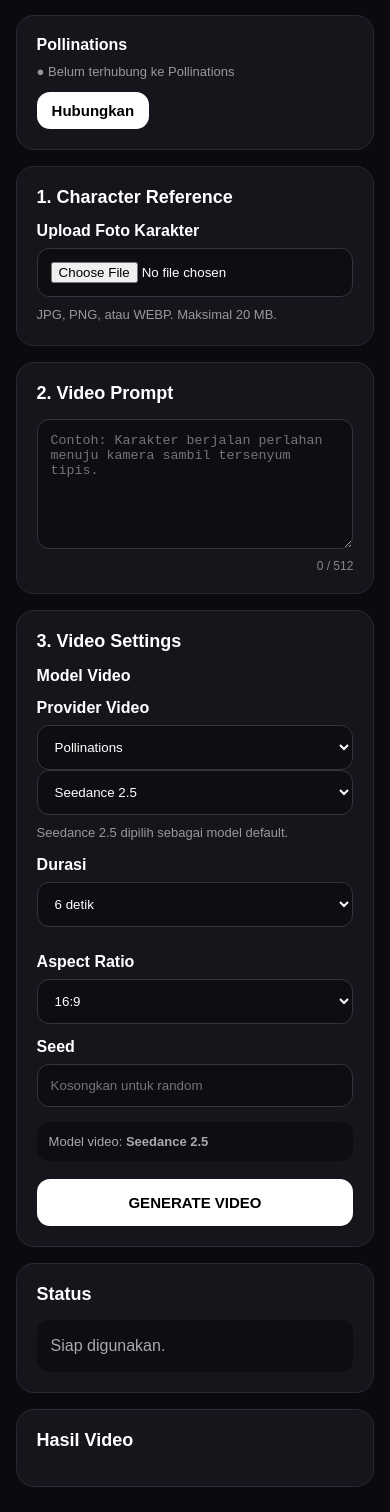
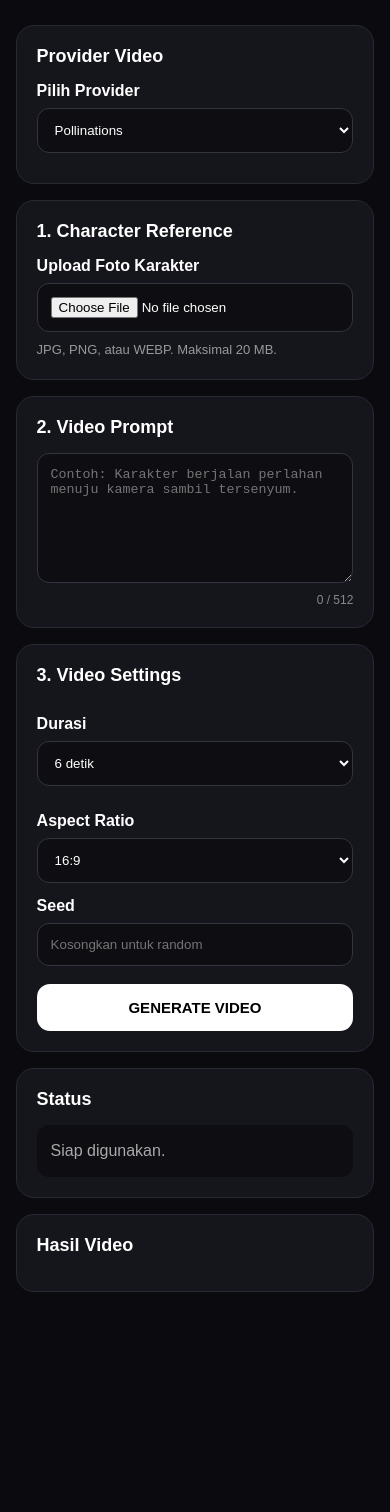
Before and after one commit to sugionoofficial/ai-video-tool, a website: page public/index.html in a window 390 px wide. Shown: the part 99-1611 px from the top of the page. After the commit the page ends 1426 px from the top, so only its background shows below. Drawn offline with Linux system fonts and the light colour scheme.

Commit message:
Update index.html

```diff
--- a/public/index.html
+++ b/public/index.html
@@ -53,8 +53,7 @@
       font-weight: bold;
     }
 
-    input[type="file"],
-    input[type="number"],
+    input,
     textarea,
     select {
       width: 100%;
@@ -69,6 +68,19 @@
     textarea {
       min-height: 130px;
       resize: vertical;
+    }
+
+    .grid {
+      display: grid;
+      grid-template-columns: 1fr 1fr;
+      gap: 12px;
+    }
+
+    .info {
+      color: #999;
+      font-size: 13px;
+      margin-top: 8px;
+      line-height: 1.5;
     }
 
     .counter {
@@ -86,19 +98,6 @@
       margin-top: 15px;
       background: #050507;
       display: none;
-    }
-
-    .info {
-      color: #999;
-      font-size: 13px;
-      margin-top: 8px;
-      line-height: 1.5;
-    }
-
-    .grid {
-      display: grid;
-      grid-template-columns: 1fr 1fr;
-      gap: 12px;
     }
 
     button {
@@ -170,20 +169,7 @@
       font-weight: bold;
     }
 
-    .native-output {
-      padding: 12px;
-      border-radius: 12px;
-      background: #0d0d12;
-      color: #aaa;
-      font-size: 13px;
-      margin-top: 15px;
-    }
-
     @media (max-width: 600px) {
-      .container {
-        margin: 25px auto;
-      }
-
       .grid {
         grid-template-columns: 1fr;
       }
@@ -201,39 +187,48 @@
     Character Reference → AI Video
   </div>
 
-  <!-- POLLINATIONS -->
+  <!-- PROVIDER -->
 
   <div class="card">
 
-    <div class="connection">
+    <h2>Provider Video</h2>
 
-      <div>
-        <strong>Pollinations</strong>
+    <label for="providerSelect">
+      Pilih Provider
+    </label>
 
-        <div
-          id="connectionStatus"
-          class="info"
-        >
-          Belum terhubung
-        </div>
-      </div>
+    <select id="providerSelect">
 
-      <button
-        id="connectPolli"
-        type="button"
-      >
-        Hubungkan
-      </button>
+      <option value="pollinations">
+        Pollinations
+      </option>
 
-      <button
-        id="disconnectPolli"
-        type="button"
-        style="display:none;"
-      >
-        Putuskan
-      </button>
+      <option value="fal">
+        fal.ai
+      </option>
 
-    </div>
+      <option value="runway">
+        Runway
+      </option>
+
+      <option value="veo">
+        Google Veo
+      </option>
+
+      <option value="luma">
+        Luma
+      </option>
+
+      <option value="minimax">
+        MiniMax / Hailuo
+      </option>
+
+    </select>
+
+    <div
+      id="providerSettings"
+      style="margin-top:10px;"
+    ></div>
 
   </div>
 
@@ -279,7 +274,7 @@
     <textarea
       id="prompt"
       maxlength="512"
-      placeholder="Contoh: Karakter berjalan perlahan menuju kamera sambil tersenyum tipis."
+      placeholder="Contoh: Karakter berjalan perlahan menuju kamera sambil tersenyum."
     ></textarea>
 
     <div
@@ -297,82 +292,6 @@
   <div class="card">
 
     <h2>3. Video Settings</h2>
-
-    <label for="videoModel">
-      Model Video
-    </label>
-
-    <select id="videoModel">
-
-      <option value="seedance-2.5">
-        Seedance 2.5
-      </option>
-
-      <option value="seedance-2.0">
-        Seedance 2.0
-      </option>
-
-      <option value="seedance-2.0-fast">
-        Seedance 2.0 Fast
-      </option>
-
-      <option value="seedance-2.0-mini">
-        Seedance 2.0 Mini
-      </option>
-
-      <option value="seedance-pro">
-        Seedance Pro
-      </option>
-
-      <option value="veo">
-        Veo
-      </option>
-
-      <option value="wan">
-        Wan
-      </option>
-
-      <option value="wan-fast">
-        Wan Fast
-      </option>
-
-      <option value="wan-pro">
-        Wan Pro
-      </option>
-
-      <option value="grok-video-pro">
-        Grok Video Pro
-      </option>
-
-      <option value="grok-imagine-video-1.5">
-        Grok Imagine Video 1.5
-      </option>
-
-      <option value="happyhorse-1.1">
-        HappyHorse 1.1
-      </option>
-
-      <option value="minimax-h3">
-        MiniMax H3
-      </option>
-
-      <option value="p-video">
-        Pruna P-Video
-      </option>
-
-      <option value="nova-reel">
-        Nova Reel
-      </option>
-
-    </select>
-
-    <div
-      id="modelInfo"
-      class="info"
-    >
-      Seedance 2.5 dipilih sebagai model default.
-    </div>
-
 
     <div class="grid">
 
@@ -412,7 +331,6 @@
 
       </div>
 
-
       <div>
 
         <label for="aspect">
@@ -451,15 +369,6 @@
       max="2147483646"
       placeholder="Kosongkan untuk random"
     >
-
-
-    <div
-      class="native-output"
-      id="modelOutput"
-    >
-      Model video:
-      <strong>Seedance 2.5</strong>
-    </div>
 
 
     <button
@@ -515,60 +424,7 @@
 
 <script src="/js/config.js"></script>
 <script src="/js/auth.js"></script>
-<script src="/js/video-engine.js"></script>
-<script src="/js/fal-provider.js"></script>
-
-<script>
-
-  const promptInput =
-    document.getElementById("prompt");
-
-  const promptCounter =
-    document.getElementById("promptCounter");
-
-  const modelSelect =
-    document.getElementById("videoModel");
-
-  const modelInfo =
-    document.getElementById("modelInfo");
-
-  const modelOutput =
-    document.getElementById("modelOutput");
-
-
-  promptInput.addEventListener(
-    "input",
-    () => {
-
-      promptCounter.textContent =
-        promptInput.value.length +
-        " / 512";
-
-    }
-  );
-
-
-  modelSelect.addEventListener(
-    "change",
-    () => {
-
-      const name =
-        modelSelect.options[
-          modelSelect.selectedIndex
-        ].text;
-
-      modelInfo.textContent =
-        "Model aktif: " + name;
-
-      modelOutput.innerHTML =
-        "Model video: <strong>" +
-        name +
-        "</strong>";
-
-    }
-  );
-
-</script>
+<script src="/js/app.js"></script>
 
 </body>
 </html>
```
